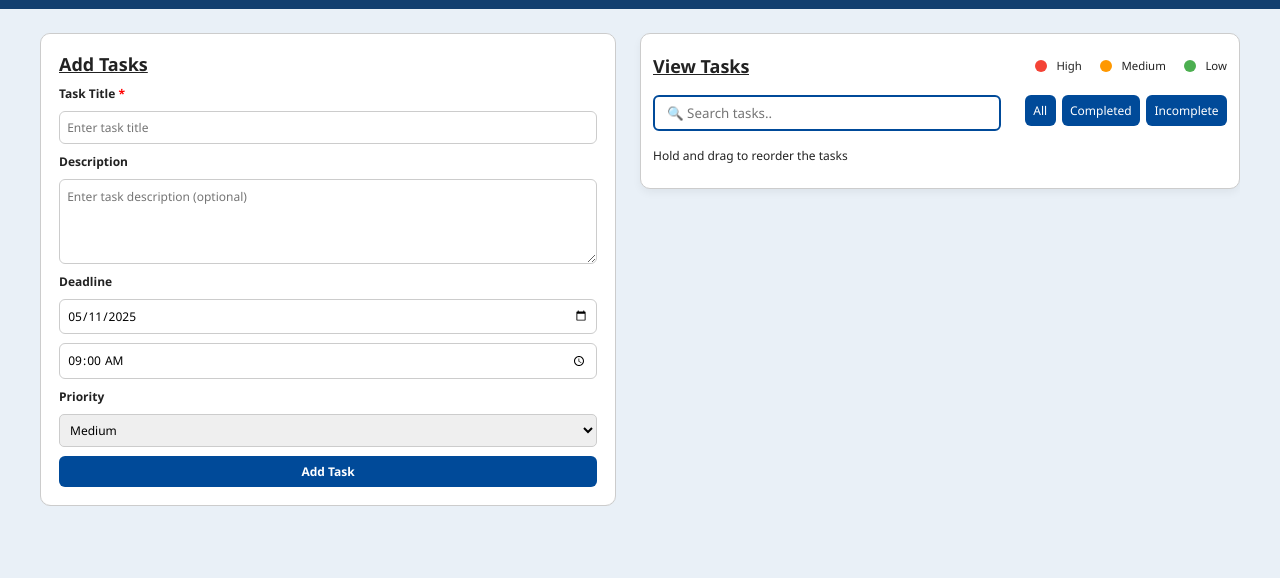
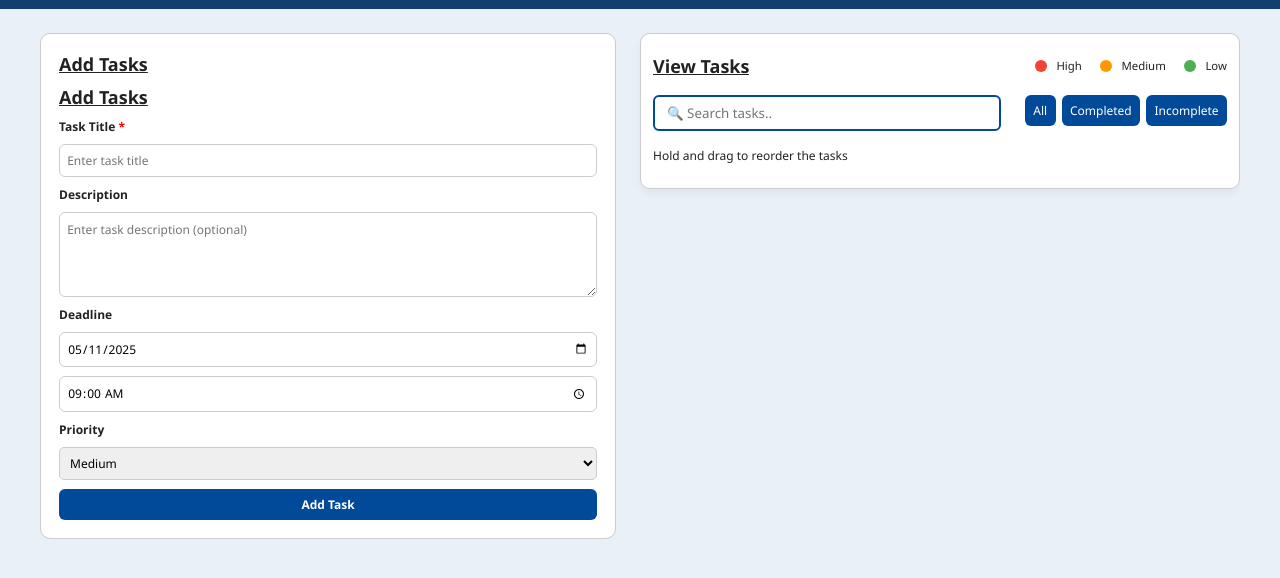
Before and after one commit to Rakshitag25/Daily-Task-Manager, a plain HTML site: page index.html in a window 1280 px wide. Shown: the part 68-646 px from the top of the page. Drawn offline with Linux system fonts and the light colour scheme.

Commit message:
Update index.html

```diff
--- a/index.html
+++ b/index.html
@@ -30,6 +30,7 @@
     <section class="left-panel">
       <form id="task-form">
         <h3>Add Tasks</h3>
+           <h3>Add Tasks</h3>
         <label for="task-title">Task Title <span style="color: red">*</span></label>
         <input type="text" id="task-title" required placeholder="Enter task title" />
 
```
